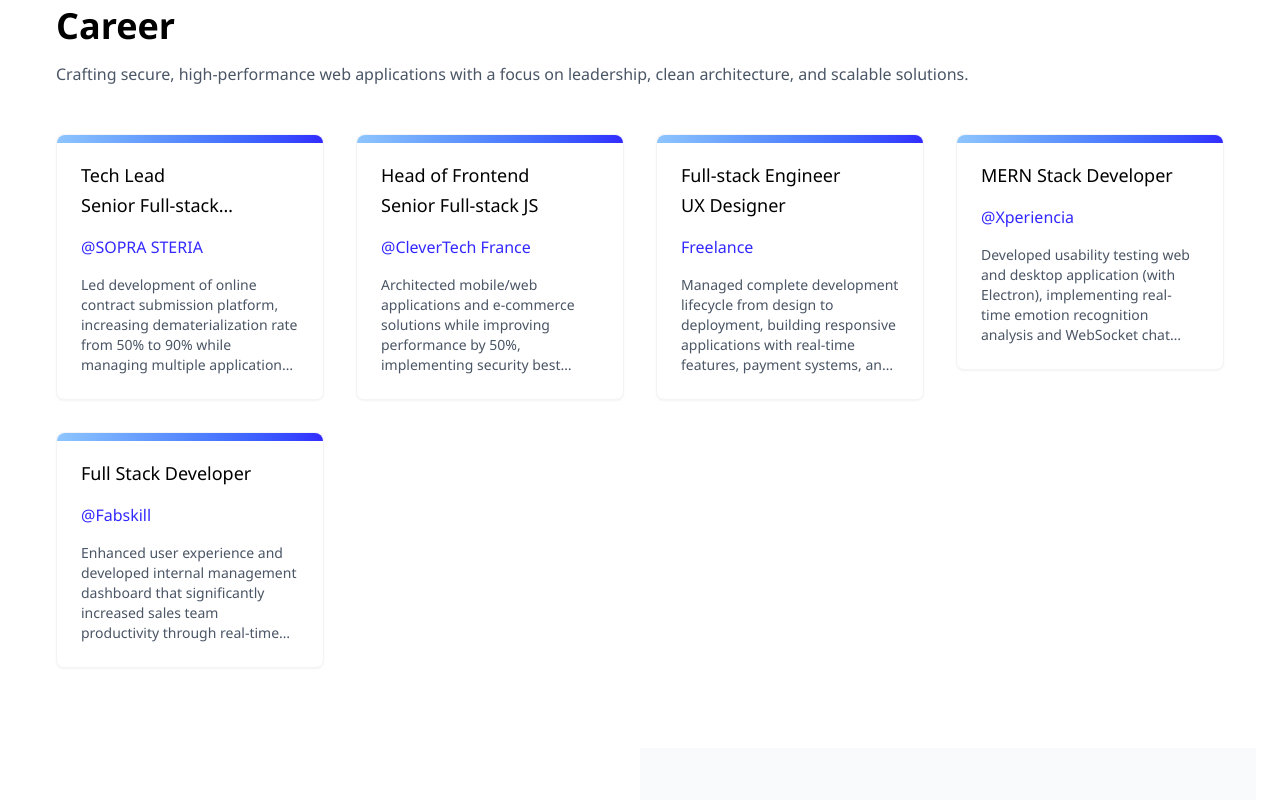
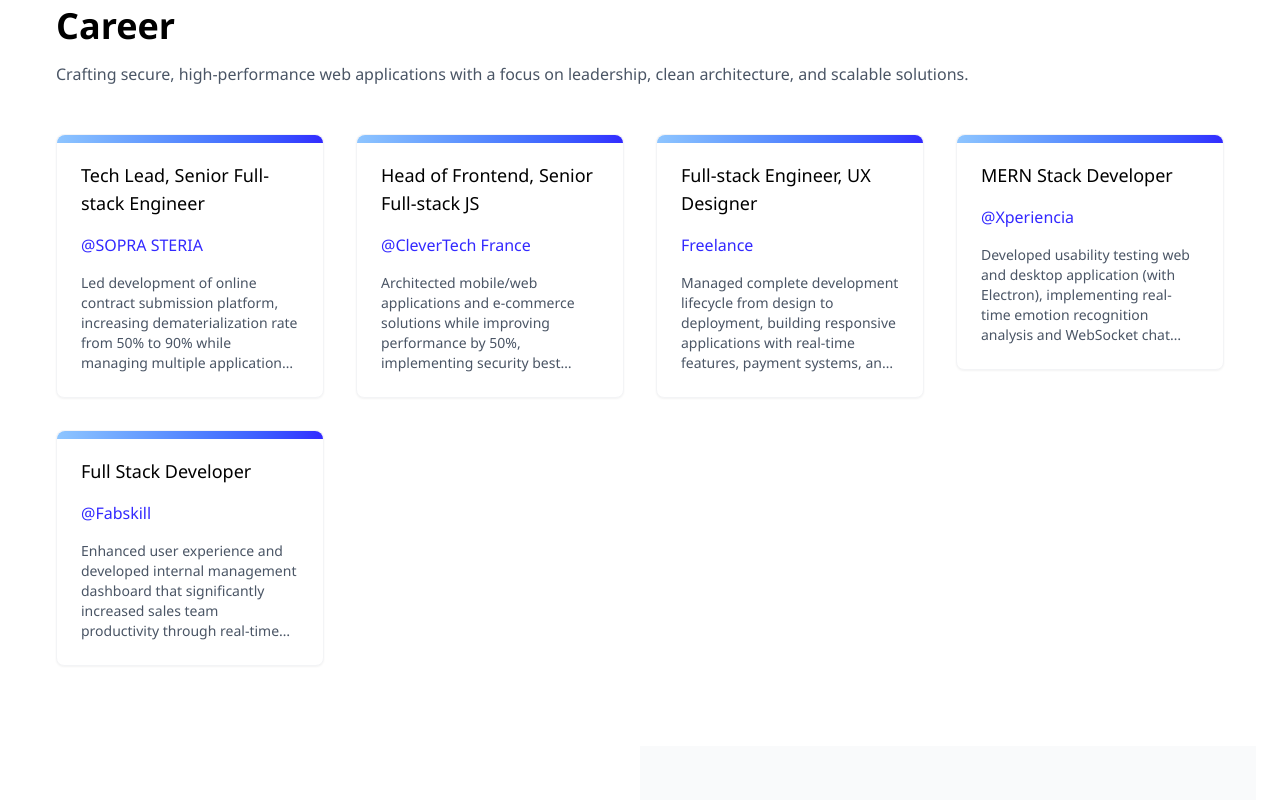
Before and after one commit to MalekSmida/minimalist-potfolio-template-nextjs, a Next.js app: page / in a window 1280 px wide. Shown: the part 800-1600 px from the top of the page. Built offline with nearby package versions, Linux system fonts and the light colour scheme.

Commit message:
fix: accessibilty unique id

```diff
--- a/next.config.ts
+++ b/next.config.ts
@@ -38,7 +38,7 @@
   },
   {
     key: 'Access-Control-Allow-Origin',
-    value: 'https://maleksmida.com',
+    value: '*',
   },
   // Additional Cross-Origin headers
   {
--- a/src/components/ExperienceCard/ExperienceCard.tsx
+++ b/src/components/ExperienceCard/ExperienceCard.tsx
@@ -9,7 +9,7 @@
 const ExperienceCard: React.FC<IExperienceCard> = ({
   _id,
   contractType,
-  positions,
+  position,
   company,
   summary,
 }) => {
@@ -20,15 +20,9 @@
         aria-labelledby={`experience-title-${_id}`}
       >
         <span className="to-primary absolute inset-x-0 top-0 h-2 rounded-t-lg bg-linear-to-r from-blue-300"></span>
-        {positions.map((position, index) => (
-          <p
-            key={index}
-            id={`experience-title-${_id}`}
-            className="mt-0.5 line-clamp-1 text-lg font-medium"
-          >
-            {position}
-          </p>
-        ))}
+        <h2 id={`experience-title-${_id}`} className="mt-0.5 line-clamp-2 text-lg font-medium">
+          {position}
+        </h2>
 
         {/* It will check if your experience is within a company else it will renders contract type */}
         <p className="text-primary mt-4 line-clamp-2 font-medium dark:text-blue-300">
--- a/src/components/ExperienceCard/experienceCard.types.ts
+++ b/src/components/ExperienceCard/experienceCard.types.ts
@@ -1,7 +1,7 @@
 export interface IExperienceCard {
   _id: string;
   contractType: string;
-  positions: string[];
+  position: string;
   company?: string;
   summary: string;
 }
--- a/src/data/careerSectionData.ts
+++ b/src/data/careerSectionData.ts
@@ -10,7 +10,7 @@
       contractType: 'Full-time job',
       company: 'SOPRA STERIA',
       dates: 'April 2023 - Dec 2024',
-      positions: ['Tech Lead', 'Senior Full-stack Engineer'],
+      position: 'Tech Lead, Senior Full-stack Engineer',
       iconPath: '/static/icons/sopra-steria.webp',
       iconWidth: 100,
       iconHeight: 100,
@@ -44,7 +44,7 @@
       contractType: 'Full-time job',
       company: 'CleverTech France',
       dates: 'March 2022 - March 2023',
-      positions: ['Head of Frontend', 'Senior Full-stack JS'],
+      position: 'Head of Frontend, Senior Full-stack JS',
       iconPath: '/static/icons/clevertech-france.webp',
       iconWidth: 80,
       iconHeight: 80,
@@ -89,7 +89,7 @@
       _id: 'freelance',
       contractType: 'Freelance',
       dates: 'Nov 2020 - Jan 2022',
-      positions: ['Full-stack Engineer', 'UX Designer'],
+      position: 'Full-stack Engineer, UX Designer',
       iconPath: '/static/icons/fallback.webp',
       iconWidth: 90,
       iconHeight: 90,
@@ -117,7 +117,7 @@
       contractType: 'End of studies internship',
       company: 'Xperiencia',
       dates: 'Feb 2020 - Aug 2020',
-      positions: ['MERN Stack Developer'],
+      position: 'MERN Stack Developer',
       iconPath: '/static/icons/fallback.webp',
       iconWidth: 90,
       iconHeight: 90,
@@ -138,7 +138,7 @@
       contractType: 'Summer internship, Part-time job',
       company: 'Fabskill',
       dates: 'July 2019 - Oct 2019',
-      positions: ['Full Stack Developer'],
+      position: 'Full Stack Developer',
       iconPath: '/static/icons/fabskill.webp',
       iconWidth: 90,
       iconHeight: 90,
--- a/src/sections/Career/Career.tsx
+++ b/src/sections/Career/Career.tsx
@@ -29,7 +29,7 @@
               key={experience._id}
               _id={experience._id}
               contractType={experience.contractType}
-              positions={experience.positions}
+              position={experience.position}
               company={experience.company}
               summary={experience.summary}
             />
```
